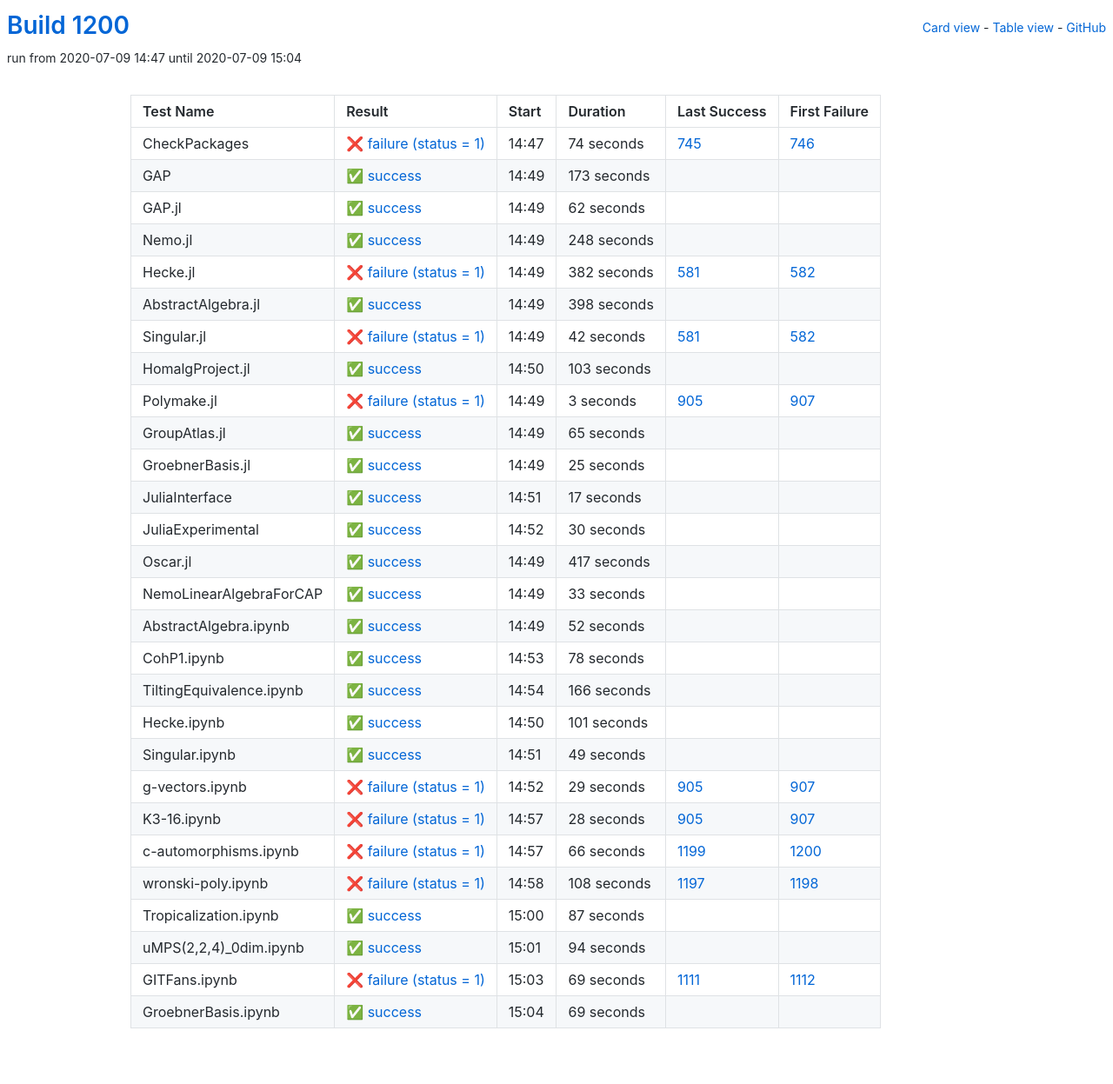
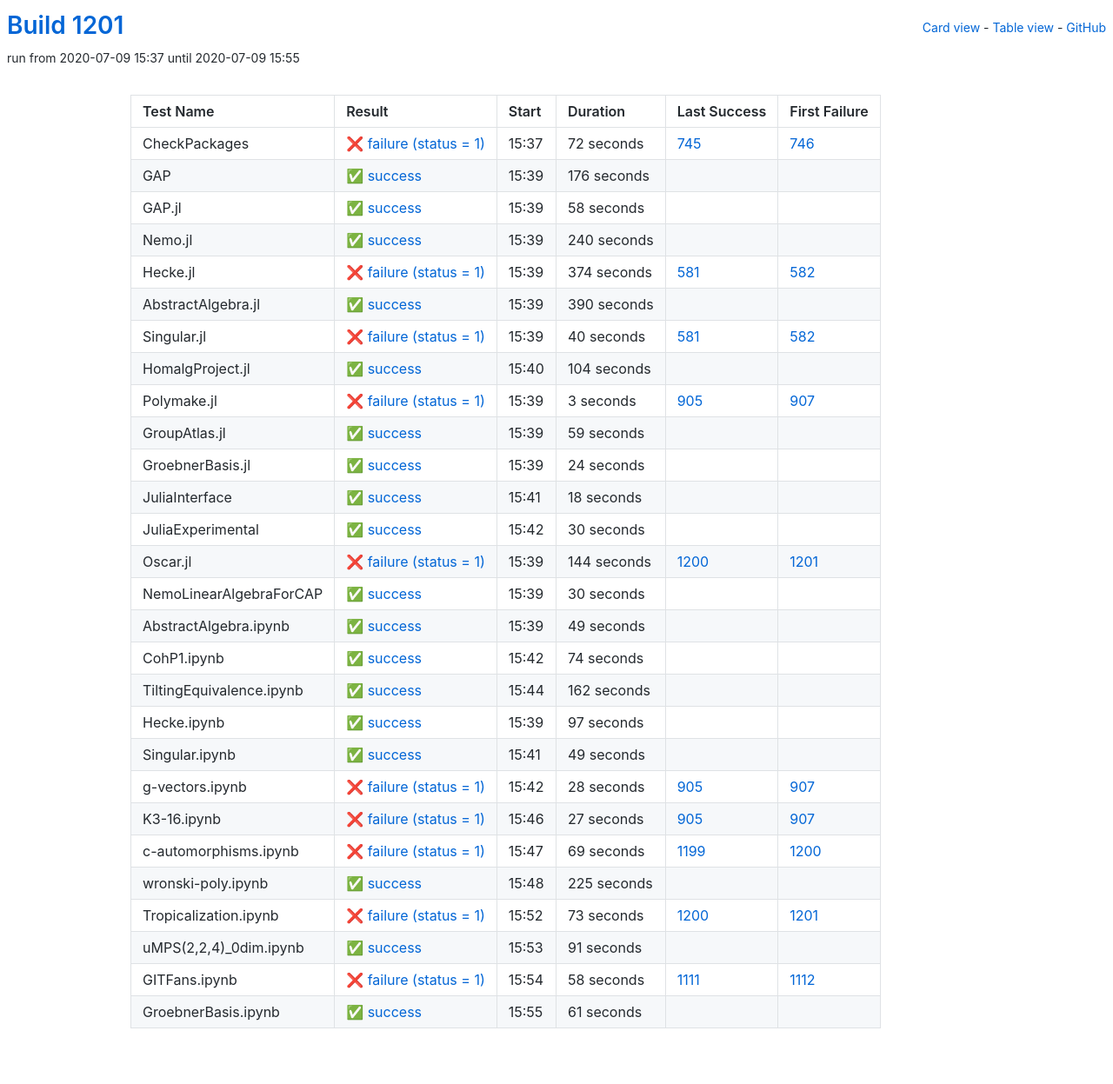
Before and after one commit to oscar-system/oscar-ci-status-1.4, a Jekyll site: the page built from table.html, in a window 1280 px wide. Shown: the whole page at 87% size. Built offline with Jekyll 4.4.1, drawn with Linux system fonts in a browser that asks for light colours.

Commit message:
Build #1201

```diff
--- a/_data/ci.yml
+++ b/_data/ci.yml
@@ -1,6 +1,6 @@
 ---
-build: 1200
-build_url: https://oscarci.mathematik.uni-kl.de/job/oscar-julia-1.4/1200/
+build: 1201
+build_url: https://oscarci.mathematik.uni-kl.de/job/oscar-julia-1.4/1201/
 job: oscar-julia-1.4
 organization: oscar-system
 repo: oscar-ci-status-1.4
@@ -8,104 +8,104 @@ repourl: https://github.com/oscar-system/oscar-ci-status-1.4
 tests:
 - name: CheckPackages
   id: checkpackages
-  log: https://oscarci.mathematik.uni-kl.de/job/oscar-julia-1.4/1200/artifact/logs/build-1200/CheckPackages.log
-  start: 2020-07-09 14:47
+  log: https://oscarci.mathematik.uni-kl.de/job/oscar-julia-1.4/1201/artifact/logs/build-1201/CheckPackages.log
+  start: 2020-07-09 15:37
   success: false
   exitcode: 1
   status: failure
-  duration: 74
+  duration: 72
   last_success: 745
   last_success_url: https://oscarci.mathematik.uni-kl.de/job/oscar-julia-1.4/745/
   first_failure: 746
   first_failure_url: https://oscarci.mathematik.uni-kl.de/job/oscar-julia-1.4/746/
 - name: GAP
   id: gap
-  log: https://oscarci.mathematik.uni-kl.de/job/oscar-julia-1.4/1200/artifact/logs/build-1200/GAP.log
-  start: 2020-07-09 14:49
+  log: https://oscarci.mathematik.uni-kl.de/job/oscar-julia-1.4/1201/artifact/logs/build-1201/GAP.log
+  start: 2020-07-09 15:39
   success: true
   exitcode: 0
   status: success
-  duration: 173
+  duration: 176
   last_success: false
   last_success_url:
   first_failure: false
   first_failure_url:
 - name: GAP.jl
   id: gap-jl
-  log: https://oscarci.mathematik.uni-kl.de/job/oscar-julia-1.4/1200/artifact/logs/build-1200/GAP.jl.log
-  start: 2020-07-09 14:49
+  log: https://oscarci.mathematik.uni-kl.de/job/oscar-julia-1.4/1201/artifact/logs/build-1201/GAP.jl.log
+  start: 2020-07-09 15:39
   success: true
   exitcode: 0
   status: success
-  duration: 62
+  duration: 58
   last_success: false
   last_success_url:
   first_failure: false
   first_failure_url:
 - name: Nemo.jl
   id: nemo-jl
-  log: https://oscarci.mathematik.uni-kl.de/job/oscar-julia-1.4/1200/artifact/logs/build-1200/Nemo.jl.log
-  start: 2020-07-09 14:49
+  log: https://oscarci.mathematik.uni-kl.de/job/oscar-julia-1.4/1201/artifact/logs/build-1201/Nemo.jl.log
+  start: 2020-07-09 15:39
   success: true
   exitcode: 0
   status: success
-  duration: 248
+  duration: 240
   last_success: false
   last_success_url:
   first_failure: false
   first_failure_url:
 - name: Hecke.jl
   id: hecke-jl
-  log: https://oscarci.mathematik.uni-kl.de/job/oscar-julia-1.4/1200/artifact/logs/build-1200/Hecke.jl.log
-  start: 2020-07-09 14:49
+  log: https://oscarci.mathematik.uni-kl.de/job/oscar-julia-1.4/1201/artifact/logs/build-1201/Hecke.jl.log
+  start: 2020-07-09 15:39
   success: false
   exitcode: 1
   status: failure
-  duration: 382
+  duration: 374
   last_success: 581
   last_success_url: https://oscarci.mathematik.uni-kl.de/job/oscar-julia-1.4/581/
   first_failure: 582
   first_failure_url: https://oscarci.mathematik.uni-kl.de/job/oscar-julia-1.4/582/
 - name: AbstractAlgebra.jl
   id: abstractalgebra-jl
-  log: https://oscarci.mathematik.uni-kl.de/job/oscar-julia-1.4/1200/artifact/logs/build-1200/AbstractAlgebra.jl.log
-  start: 2020-07-09 14:49
+  log: https://oscarci.mathematik.uni-kl.de/job/oscar-julia-1.4/1201/artifact/logs/build-1201/AbstractAlgebra.jl.log
+  start: 2020-07-09 15:39
   success: true
   exitcode: 0
   status: success
-  duration: 398
+  duration: 390
   last_success: false
   last_success_url:
   first_failure: false
   first_failure_url:
 - name: Singular.jl
   id: singular-jl
-  log: https://oscarci.mathematik.uni-kl.de/job/oscar-julia-1.4/1200/artifact/logs/build-1200/Singular.jl.log
-  start: 2020-07-09 14:49
+  log: https://oscarci.mathematik.uni-kl.de/job/oscar-julia-1.4/1201/artifact/logs/build-1201/Singular.jl.log
+  start: 2020-07-09 15:39
   success: false
   exitcode: 1
   status: failure
-  duration: 42
+  duration: 40
   last_success: 581
   last_success_url: https://oscarci.mathematik.uni-kl.de/job/oscar-julia-1.4/581/
   first_failure: 582
   first_failure_url: https://oscarci.mathematik.uni-kl.de/job/oscar-julia-1.4/582/
 - name: HomalgProject.jl
   id: homalgproject-jl
-  log: https://oscarci.mathematik.uni-kl.de/job/oscar-julia-1.4/1200/artifact/logs/build-1200/HomalgProject.jl.log
-  start: 2020-07-09 14:50
+  log: https://oscarci.mathematik.uni-kl.de/job/oscar-julia-1.4/1201/artifact/logs/build-1201/HomalgProject.jl.log
+  start: 2020-07-09 15:40
   success: true
   exitcode: 0
   status: success
-  duration: 103
+  duration: 104
   last_success: false
   last_success_url:
   first_failure: false
   first_failure_url:
 - name: Polymake.jl
   id: polymake-jl
-  log: https://oscarci.mathematik.uni-kl.de/job/oscar-julia-1.4/1200/artifact/logs/build-1200/Polymake.jl.log
-  start: 2020-07-09 14:49
+  log: https://oscarci.mathematik.uni-kl.de/job/oscar-julia-1.4/1201/artifact/logs/build-1201/Polymake.jl.log
+  start: 2020-07-09 15:39
   success: false
   exitcode: 1
   status: failure
@@ -116,44 +116,44 @@ tests:
   first_failure_url: https://oscarci.mathematik.uni-kl.de/job/oscar-julia-1.4/907/
 - name: GroupAtlas.jl
   id: groupatlas-jl
-  log: https://oscarci.mathematik.uni-kl.de/job/oscar-julia-1.4/1200/artifact/logs/build-1200/GroupAtlas.jl.log
-  start: 2020-07-09 14:49
+  log: https://oscarci.mathematik.uni-kl.de/job/oscar-julia-1.4/1201/artifact/logs/build-1201/GroupAtlas.jl.log
+  start: 2020-07-09 15:39
   success: true
   exitcode: 0
   status: success
-  duration: 65
+  duration: 59
   last_success: false
   last_success_url:
   first_failure: false
   first_failure_url:
 - name: GroebnerBasis.jl
   id: groebnerbasis-jl
-  log: https://oscarci.mathematik.uni-kl.de/job/oscar-julia-1.4/1200/artifact/logs/build-1200/GroebnerBasis.jl.log
-  start: 2020-07-09 14:49
+  log: https://oscarci.mathematik.uni-kl.de/job/oscar-julia-1.4/1201/artifact/logs/build-1201/GroebnerBasis.jl.log
+  start: 2020-07-09 15:39
   success: true
   exitcode: 0
   status: success
-  duration: 25
+  duration: 24
   last_success: false
   last_success_url:
   first_failure: false
   first_failure_url:
 - name: JuliaInterface
   id: juliainterface
-  log: https://oscarci.mathematik.uni-kl.de/job/oscar-julia-1.4/1200/artifact/logs/build-1200/JuliaInterface.log
-  start: 2020-07-09 14:51
+  log: https://oscarci.mathematik.uni-kl.de/job/oscar-julia-1.4/1201/artifact/logs/build-1201/JuliaInterface.log
+  start: 2020-07-09 15:41
   success: true
   exitcode: 0
   status: success
-  duration: 17
+  duration: 18
   last_success: false
   last_success_url:
   first_failure: false
   first_failure_url:
 - name: JuliaExperimental
   id: juliaexperimental
-  log: https://oscarci.mathematik.uni-kl.de/job/oscar-julia-1.4/1200/artifact/logs/build-1200/JuliaExperimental.log
-  start: 2020-07-09 14:52
+  log: https://oscarci.mathematik.uni-kl.de/job/oscar-julia-1.4/1201/artifact/logs/build-1201/JuliaExperimental.log
+  start: 2020-07-09 15:42
   success: true
   exitcode: 0
   status: success
@@ -164,80 +164,80 @@ tests:
   first_failure_url:
 - name: Oscar.jl
   id: oscar-jl
-  log: https://oscarci.mathematik.uni-kl.de/job/oscar-julia-1.4/1200/artifact/logs/build-1200/Oscar.jl.log
-  start: 2020-07-09 14:49
+  log: https://oscarci.mathematik.uni-kl.de/job/oscar-julia-1.4/1201/artifact/logs/build-1201/Oscar.jl.log
+  start: 2020-07-09 15:39
+  success: false
+  exitcode: 1
+  status: failure
+  duration: 144
+  last_success: 1200
+  last_success_url: https://oscarci.mathematik.uni-kl.de/job/oscar-julia-1.4/1200/
+  first_failure: 1201
+  first_failure_url: https://oscarci.mathematik.uni-kl.de/job/oscar-julia-1.4/1201/
+- name: NemoLinearAlgebraForCAP
+  id: nemolinearalgebraforcap
+  log: https://oscarci.mathematik.uni-kl.de/job/oscar-julia-1.4/1201/artifact/logs/build-1201/NemoLinearAlgebraForCAP.log
+  start: 2020-07-09 15:39
   success: true
   exitcode: 0
   status: success
-  duration: 417
-  last_success: false
-  last_success_url:
-  first_failure: false
-  first_failure_url:
-- name: NemoLinearAlgebraForCAP
-  id: nemolinearalgebraforcap
-  log: https://oscarci.mathematik.uni-kl.de/job/oscar-julia-1.4/1200/artifact/logs/build-1200/NemoLinearAlgebraForCAP.log
-  start: 2020-07-09 14:49
-  success: true
-  exitcode: 0
-  status: success
-  duration: 33
+  duration: 30
   last_success: false
   last_success_url:
   first_failure: false
   first_failure_url:
 - name: AbstractAlgebra.ipynb
   id: abstractalgebra-ipynb
-  log: https://oscarci.mathematik.uni-kl.de/job/oscar-julia-1.4/1200/artifact/logs/build-1200/AbstractAlgebra.ipynb.log
-  start: 2020-07-09 14:49
+  log: https://oscarci.mathematik.uni-kl.de/job/oscar-julia-1.4/1201/artifact/logs/build-1201/AbstractAlgebra.ipynb.log
+  start: 2020-07-09 15:39
   success: true
   exitcode: 0
   status: success
-  duration: 52
+  duration: 49
   last_success: false
   last_success_url:
   first_failure: false
   first_failure_url:
 - name: CohP1.ipynb
   id: cohp1-ipynb
-  log: https://oscarci.mathematik.uni-kl.de/job/oscar-julia-1.4/1200/artifact/logs/build-1200/CohP1.ipynb.log
-  start: 2020-07-09 14:53
+  log: https://oscarci.mathematik.uni-kl.de/job/oscar-julia-1.4/1201/artifact/logs/build-1201/CohP1.ipynb.log
+  start: 2020-07-09 15:42
   success: true
   exitcode: 0
   status: success
-  duration: 78
+  duration: 74
   last_success: false
   last_success_url:
   first_failure: false
   first_failure_url:
 - name: TiltingEquivalence.ipynb
   id: tiltingequivalence-ipynb
-  log: https://oscarci.mathematik.uni-kl.de/job/oscar-julia-1.4/1200/artifact/logs/build-1200/TiltingEquivalence.ipynb.log
-  start: 2020-07-09 14:54
+  log: https://oscarci.mathematik.uni-kl.de/job/oscar-julia-1.4/1201/artifact/logs/build-1201/TiltingEquivalence.ipynb.log
+  start: 2020-07-09 15:44
   success: true
   exitcode: 0
   status: success
-  duration: 166
+  duration: 162
   last_success: false
   last_success_url:
   first_failure: false
   first_failure_url:
 - name: Hecke.ipynb
   id: hecke-ipynb
-  log: https://oscarci.mathematik.uni-kl.de/job/oscar-julia-1.4/1200/artifact/logs/build-1200/Hecke.ipynb.log
-  start: 2020-07-09 14:50
+  log: https://oscarci.mathematik.uni-kl.de/job/oscar-julia-1.4/1201/artifact/logs/build-1201/Hecke.ipynb.log
+  start: 2020-07-09 15:39
   success: true
   exitcode: 0
   status: success
-  duration: 101
+  duration: 97
   last_success: false
   last_success_url:
   first_failure: false
   first_failure_url:
 - name: Singular.ipynb
   id: singular-ipynb
-  log: https://oscarci.mathematik.uni-kl.de/job/oscar-julia-1.4/1200/artifact/logs/build-1200/Singular.ipynb.log
-  start: 2020-07-09 14:51
+  log: https://oscarci.mathematik.uni-kl.de/job/oscar-julia-1.4/1201/artifact/logs/build-1201/Singular.ipynb.log
+  start: 2020-07-09 15:41
   success: true
   exitcode: 0
   status: success
@@ -248,20 +248,8 @@ tests:
   first_failure_url:
 - name: g-vectors.ipynb
   id: g-vectors-ipynb
-  log: https://oscarci.mathematik.uni-kl.de/job/oscar-julia-1.4/1200/artifact/logs/build-1200/g-vectors.ipynb.log
-  start: 2020-07-09 14:52
-  success: false
-  exitcode: 1
-  status: failure
-  duration: 29
-  last_success: 905
-  last_success_url: https://oscarci.mathematik.uni-kl.de/job/oscar-julia-1.4/905/
-  first_failure: 907
-  first_failure_url: https://oscarci.mathematik.uni-kl.de/job/oscar-julia-1.4/907/
-- name: K3-16.ipynb
-  id: k3-16-ipynb
-  log: https://oscarci.mathematik.uni-kl.de/job/oscar-julia-1.4/1200/artifact/logs/build-1200/K3-16.ipynb.log
-  start: 2020-07-09 14:57
+  log: https://oscarci.mathematik.uni-kl.de/job/oscar-julia-1.4/1201/artifact/logs/build-1201/g-vectors.ipynb.log
+  start: 2020-07-09 15:42
   success: false
   exitcode: 1
   status: failure
@@ -270,74 +258,86 @@ tests:
   last_success_url: https://oscarci.mathematik.uni-kl.de/job/oscar-julia-1.4/905/
   first_failure: 907
   first_failure_url: https://oscarci.mathematik.uni-kl.de/job/oscar-julia-1.4/907/
-- name: c-automorphisms.ipynb
-  id: c-automorphisms-ipynb
-  log: https://oscarci.mathematik.uni-kl.de/job/oscar-julia-1.4/1200/artifact/logs/build-1200/c-automorphisms.ipynb.log
-  start: 2020-07-09 14:57
+- name: K3-16.ipynb
+  id: k3-16-ipynb
+  log: https://oscarci.mathematik.uni-kl.de/job/oscar-julia-1.4/1201/artifact/logs/build-1201/K3-16.ipynb.log
+  start: 2020-07-09 15:46
   success: false
   exitcode: 1
   status: failure
-  duration: 66
+  duration: 27
+  last_success: 905
+  last_success_url: https://oscarci.mathematik.uni-kl.de/job/oscar-julia-1.4/905/
+  first_failure: 907
+  first_failure_url: https://oscarci.mathematik.uni-kl.de/job/oscar-julia-1.4/907/
+- name: c-automorphisms.ipynb
+  id: c-automorphisms-ipynb
+  log: https://oscarci.mathematik.uni-kl.de/job/oscar-julia-1.4/1201/artifact/logs/build-1201/c-automorphisms.ipynb.log
+  start: 2020-07-09 15:47
+  success: false
+  exitcode: 1
+  status: failure
+  duration: 69
   last_success: 1199
   last_success_url: https://oscarci.mathematik.uni-kl.de/job/oscar-julia-1.4/1199/
   first_failure: 1200
   first_failure_url: https://oscarci.mathematik.uni-kl.de/job/oscar-julia-1.4/1200/
 - name: wronski-poly.ipynb
   id: wronski-poly-ipynb
-  log: https://oscarci.mathematik.uni-kl.de/job/oscar-julia-1.4/1200/artifact/logs/build-1200/wronski-poly.ipynb.log
-  start: 2020-07-09 14:58
-  success: false
-  exitcode: 1
-  status: failure
-  duration: 108
-  last_success: 1197
-  last_success_url: https://oscarci.mathematik.uni-kl.de/job/oscar-julia-1.4/1197/
-  first_failure: 1198
-  first_failure_url: https://oscarci.mathematik.uni-kl.de/job/oscar-julia-1.4/1198/
-- name: Tropicalization.ipynb
-  id: tropicalization-ipynb
-  log: https://oscarci.mathematik.uni-kl.de/job/oscar-julia-1.4/1200/artifact/logs/build-1200/Tropicalization.ipynb.log
-  start: 2020-07-09 15:00
+  log: https://oscarci.mathematik.uni-kl.de/job/oscar-julia-1.4/1201/artifact/logs/build-1201/wronski-poly.ipynb.log
+  start: 2020-07-09 15:48
   success: true
   exitcode: 0
   status: success
-  duration: 87
+  duration: 225
   last_success: false
   last_success_url:
   first_failure: false
   first_failure_url:
+- name: Tropicalization.ipynb
+  id: tropicalization-ipynb
+  log: https://oscarci.mathematik.uni-kl.de/job/oscar-julia-1.4/1201/artifact/logs/build-1201/Tropicalization.ipynb.log
+  start: 2020-07-09 15:52
+  success: false
+  exitcode: 1
+  status: failure
+  duration: 73
+  last_success: 1200
+  last_success_url: https://oscarci.mathematik.uni-kl.de/job/oscar-julia-1.4/1200/
+  first_failure: 1201
+  first_failure_url: https://oscarci.mathematik.uni-kl.de/job/oscar-julia-1.4/1201/
 - name: uMPS(2,2,4)_0dim.ipynb
   id: umps-2-2-4-0dim-ipynb
-  log: https://oscarci.mathematik.uni-kl.de/job/oscar-julia-1.4/1200/artifact/logs/build-1200/uMPS-2-2-4-_0dim.ipynb.log
-  start: 2020-07-09 15:01
+  log: https://oscarci.mathematik.uni-kl.de/job/oscar-julia-1.4/1201/artifact/logs/build-1201/uMPS-2-2-4-_0dim.ipynb.log
+  start: 2020-07-09 15:53
   success: true
   exitcode: 0
   status: success
-  duration: 94
+  duration: 91
   last_success: false
   last_success_url:
   first_failure: false
   first_failure_url:
 - name: GITFans.ipynb
   id: gitfans-ipynb
-  log: https://oscarci.mathematik.uni-kl.de/job/oscar-julia-1.4/1200/artifact/logs/build-1200/GITFans.ipynb.log
-  start: 2020-07-09 15:03
+  log: https://oscarci.mathematik.uni-kl.de/job/oscar-julia-1.4/1201/artifact/logs/build-1201/GITFans.ipynb.log
+  start: 2020-07-09 15:54
   success: false
   exitcode: 1
   status: failure
-  duration: 69
+  duration: 58
   last_success: 1111
   last_success_url: https://oscarci.mathematik.uni-kl.de/job/oscar-julia-1.4/1111/
   first_failure: 1112
   first_failure_url: https://oscarci.mathematik.uni-kl.de/job/oscar-julia-1.4/1112/
 - name: GroebnerBasis.ipynb
   id: groebnerbasis-ipynb
-  log: https://oscarci.mathematik.uni-kl.de/job/oscar-julia-1.4/1200/artifact/logs/build-1200/GroebnerBasis.ipynb.log
-  start: 2020-07-09 15:04
+  log: https://oscarci.mathematik.uni-kl.de/job/oscar-julia-1.4/1201/artifact/logs/build-1201/GroebnerBasis.ipynb.log
+  start: 2020-07-09 15:55
   success: true
   exitcode: 0
   status: success
-  duration: 69
+  duration: 61
   last_success: false
   last_success_url:
   first_failure: false
```
Also changed, not shown: README.md.
